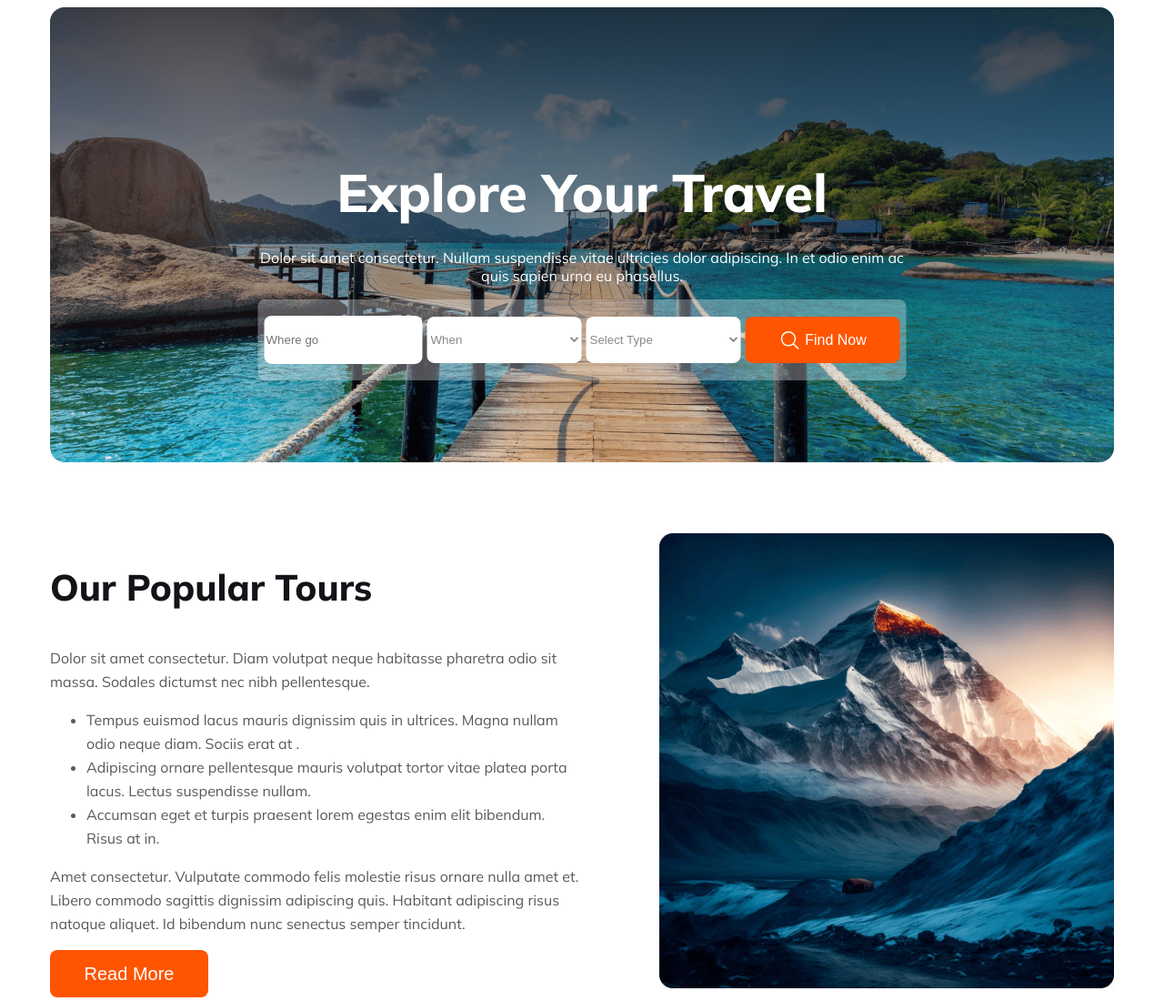
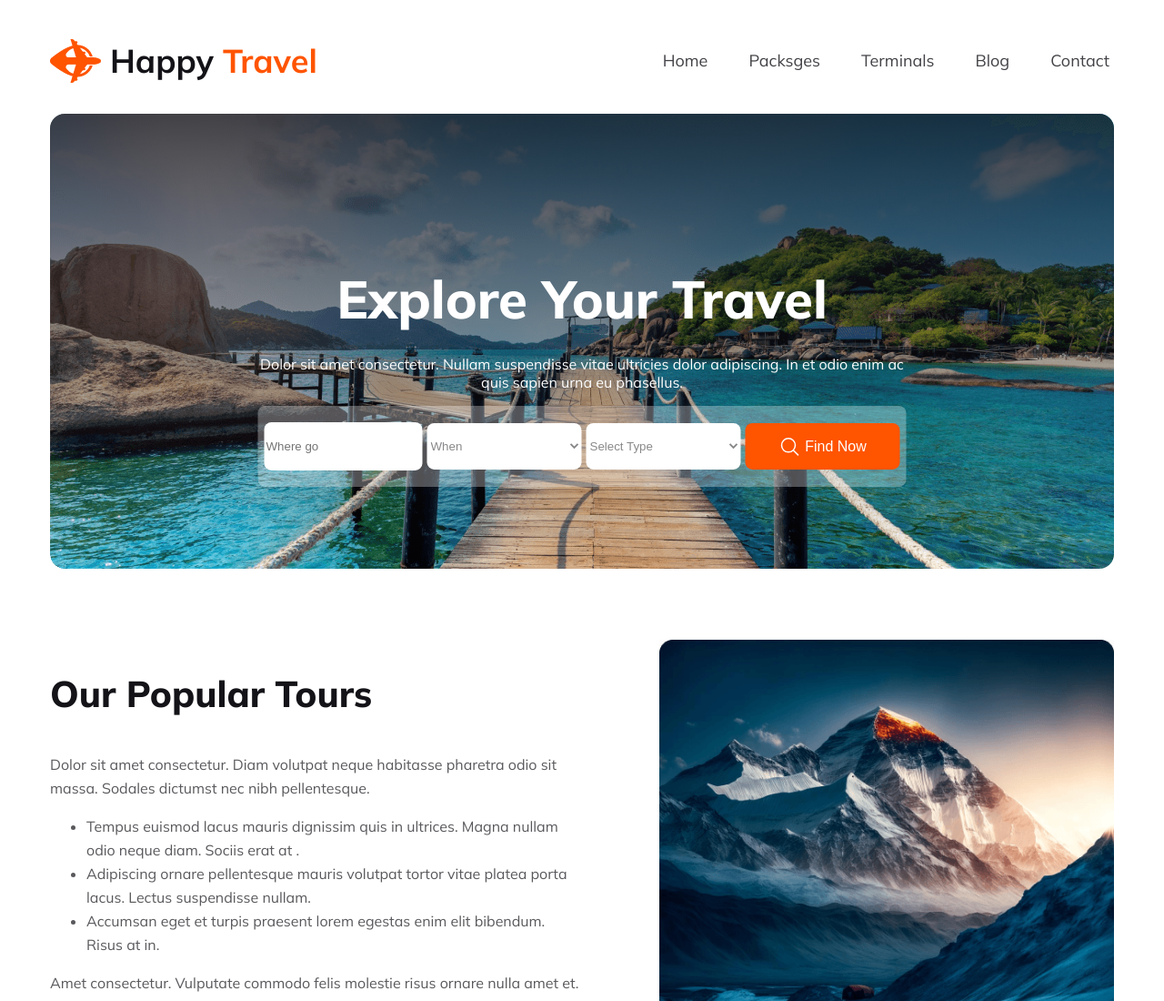
Before and after one commit to AbdurRahim80/B9A2-Happy-Travel, a plain HTML site: page index.html in a window 1280 px wide. Shown: the top 1100 px of the page at 91% size. Drawn offline with Linux system fonts and the light colour scheme.

Commit message:
add nav section

```diff
--- a/index.html
+++ b/index.html
@@ -12,6 +12,26 @@
 <body>
     <section class="container">
         <header>
+            <!-- start navbar -->
+            <nav>
+                <div class="happy_text">
+                    <img src="Images/Group 40071 (2).png" alt="">
+                    <h1>Happy <span class="travel-color">Travel</span></h1>
+                </div>
+                <div>
+                    <ul>
+                        <li><a href="#">Home</a></li>
+                        <li><a href="#">Packsges</a></li>
+                        <li><a href="#">Terminals</a></li>
+                        <li><a href="#">Blog</a></li>
+                        <li><a href="#">Contact</a></li>
+                    </ul>
+                </div>
+                <div class="menu">
+                    <i class="fa-solid fa-bars fa-xl"></i>
+                </div>
+            </nav>
+            <!-- start navbar -->
             <section>
                 <!-- Banner section start here -->
                 <section class="banner">
--- a/style.css
+++ b/style.css
@@ -8,6 +8,56 @@
 
 }
 
+/* start navbar */
+nav {
+    display: flex;
+    justify-content: space-between;
+    align-items: center;
+}
+
+nav .happy_text {
+    display: flex;
+    align-items: center;
+    gap: 10px;
+}
+
+.happy_text h1 {
+    color: #131318;
+    font-size: 36px;
+    font-weight: 700;
+}
+
+.travel-color {
+    color: #FF5400;
+    font-size: 36px;
+    font-weight: 700;
+}
+
+nav ul {
+    display: flex;
+    justify-content: space-between;
+    gap: 40px;
+}
+
+nav ul>li {
+    list-style: none;
+    padding-right: 5px;
+}
+
+nav ul>li>a {
+    text-decoration: none;
+    color:  #424247;
+    font-size: 18px;
+    font-weight: 400;
+}
+nav .menu{
+    display: none;
+}
+nav ul>li>a:hover{
+    color: #FF5400;
+}
+
+/* end navbar */
 /* Banner section start here */
 .banner {
     height: 500px;
@@ -260,8 +310,6 @@ h3 {
     margin-top: 70px;
 }
 
-.text-container {}
-
 .news_text {
     width: 474px;
     height: 400px;
@@ -386,9 +434,28 @@ h3 {
 
 
 
+
+
+
 /* mobile responsive---------------------------------------------------- */
 @media screen and (max-width: 600px) {
+    /* navbar section start */
+    nav ul {
+        display: none;
+    }
+    nav .menu{
+        display: block;
+        padding-right: 15px;
+    }
 
+    .happy_text img{
+        width: 18%;
+    }
+    nav .happy_text h1 , .travel-color {
+        font-size: 20px;
+        font-weight: 500px;
+    }
+    /* navbar section end */
     /* Banner section start here */
     .banner_text h1 {
         color: #FFF;
```
